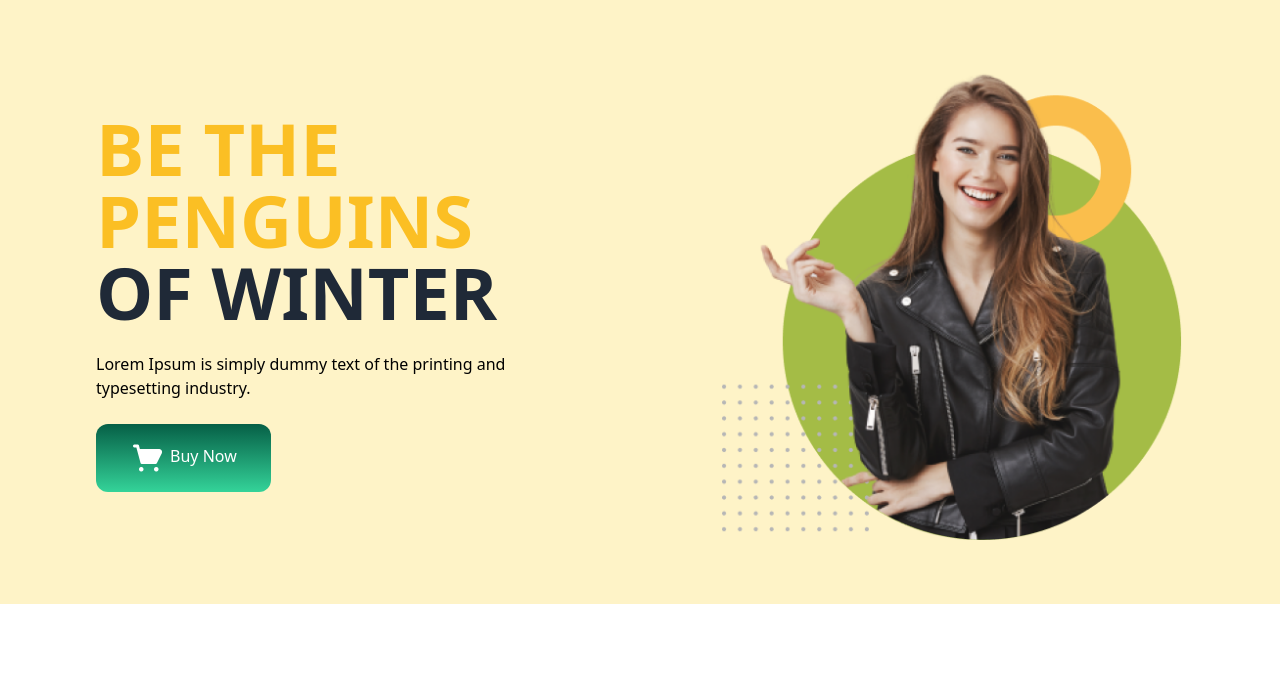
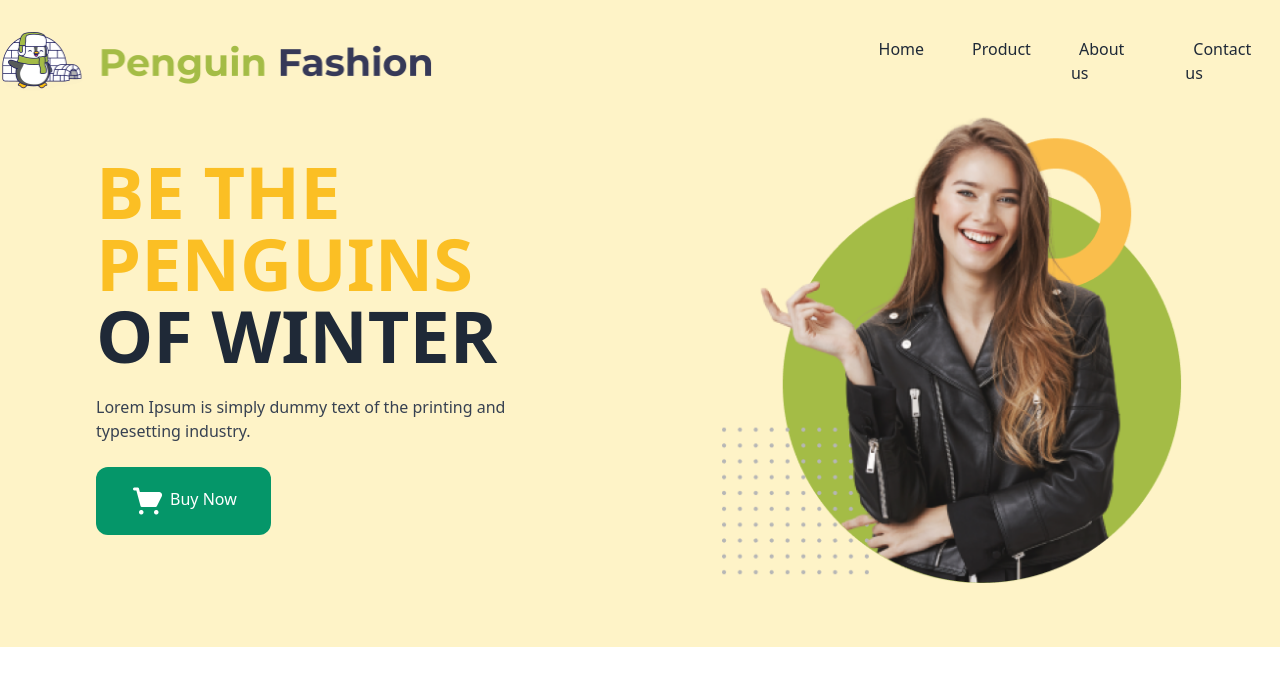
Before and after one commit to moeen-mahmud/penguin-fashion, a plain HTML site: page index.html in a window 1280 px wide. Drawn offline with nearby package versions, Linux system fonts and the light colour scheme.

Commit message:
added navbar

```diff
--- a/index.html
+++ b/index.html
@@ -12,37 +12,44 @@
     />
   </head>
   <body>
-    <header>
+    <header class="bg-yellow-100">
+      <nav class="navbar-nav flex items-center justify-evenly pt-8">
+        <div class="div-brand-image">
+          <img src="./icons/Group 33072.png" alt="brand-image" class="w-2/4" />
+        </div>
+        <div class="nav-lists font-medium">
+          <ul class="flex space-x-8 text-gray-800">
+            <li><a class="p-2" href="#">Home</a></li>
+            <li><a class="p-2" href="#">Product</a></li>
+            <li><a class="p-2" href="#">About us</a></li>
+            <li><a class="p-2" href="#">Contact us</a></li>
+          </ul>
+        </div>
+      </nav>
       <div
-        class="
-          hero-section
-          bg-yellow-100
-          flex
-          justify-around
-          items-center
-          py-16
-          px-24
-        "
+        class="hero-section flex justify-around items-center pt-4 pb-16 px-24"
       >
         <section class="content space-y-6">
           <h1 class="text-7xl font-bold text-gray-800 uppercase">
             <span class="text-yellow-400">Be the penguins</span> <br />
             of winter
           </h1>
-          <p class="w-2/3">
+          <p class="w-2/3 text-gray-700">
             Lorem Ipsum is simply dummy text of the printing and typesetting
             industry.
           </p>
           <button
             class="
-              bg-gradient-to-b
-              from-green-800
-              to-green-400
+              bg-green-600
               px-4
               py-4
               text-white
               rounded-xl
               font-medium
+              transition
+              duration-500
+              ease-out
+              hover:bg-yellow-500
             "
           >
             <img src="icons/shopping-cart 1.png" class="w-1/4 inline" alt="" />
```
